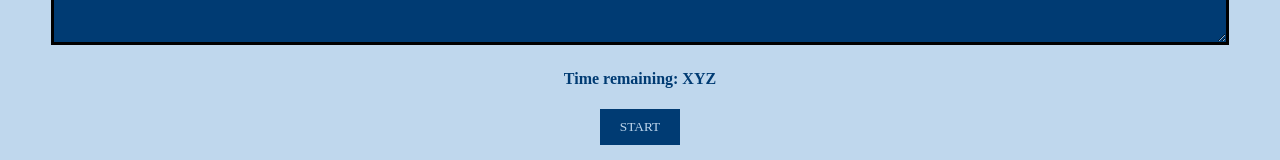
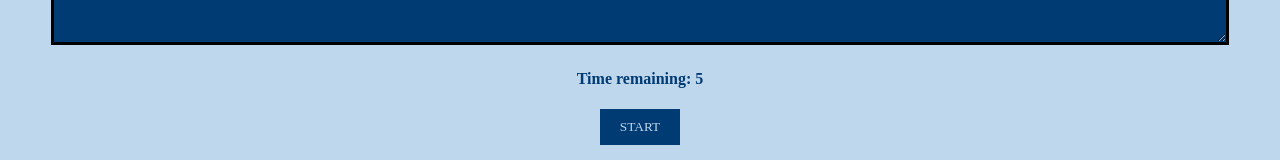
Before and after one commit to BerniceDainty/react-projects, a React (Create React App) app: page / in a window 1280 px wide. Shown: the part 251-411 px from the top of the page. Built offline with nearby package versions, Linux system fonts and the light colour scheme.

Commit message:
Add useEffect to implement timer logic
Signed-off-by: Bernice Dainty <bernicedainty498@gmail.com>

```diff
--- a/src/App.js
+++ b/src/App.js
@@ -1,8 +1,9 @@
-import React, {useState} from "react"
+import React, {useState, useEffect} from "react"
 
 function App() {
 
     const [text, setText] = useState('')
+    const [timeRemaining, setTimeRemaining] = useState(10)
 
     function handleChange(event) {
         const {value} = event.target
@@ -14,6 +15,14 @@ function App() {
         return filteredWords.length
     }
 
+    useEffect(()=>{
+        if(timeRemaining > 0) {
+            setTimeout(()=>{
+                setTimeRemaining((timeRemaining) => timeRemaining-1)
+            }, 1000)
+        }
+    },[timeRemaining])
+
     return (
         <div>
             <h1>How fast do you type?</h1>
@@ -21,7 +30,7 @@ function App() {
                 onChange = {handleChange}
                 value = {text}
             />
-            <h4>Time remaining: XYZ</h4>
+            <h4>Time remaining: {timeRemaining}</h4>
             <button onClick = {()=> calculateWordCount(text)}>Start</button>
             <h1>Word count: 'n'</h1>
         </div>
```
